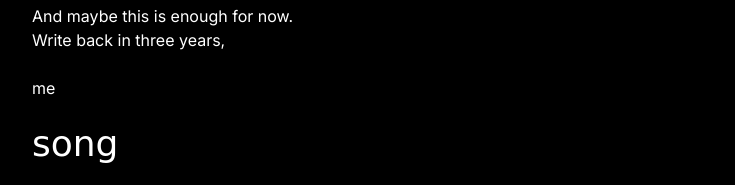
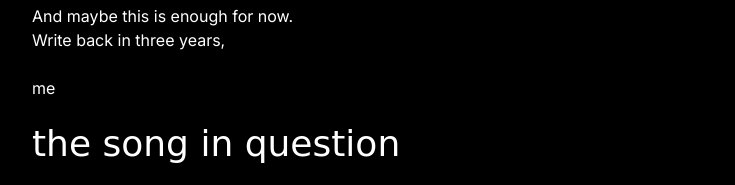
Before and after one commit to myboyonlybreakshisfavoritetoys/cents, a plain HTML site: page 25/0804.html in a window 1280 px wide. Shown: the part 2340-2525 px from the top of the page, without its empty margins (272-1007 px from the left). Drawn offline with nearby package versions, Linux system fonts and the light colour scheme; grey boxes are pictures that could not be loaded; a web font is replaced by a local one.

Commit message:
Update 0804.html

```diff
--- a/25/0804.html
+++ b/25/0804.html
@@ -277,7 +277,7 @@
 
                 <!-- Gallery Section -->
 <h2 class="font-cedarville text-4xl mt-8">
-                    song
+                    the song in question
                 </h2>
 
                 <!-- YouTube Video Embed -->
```
